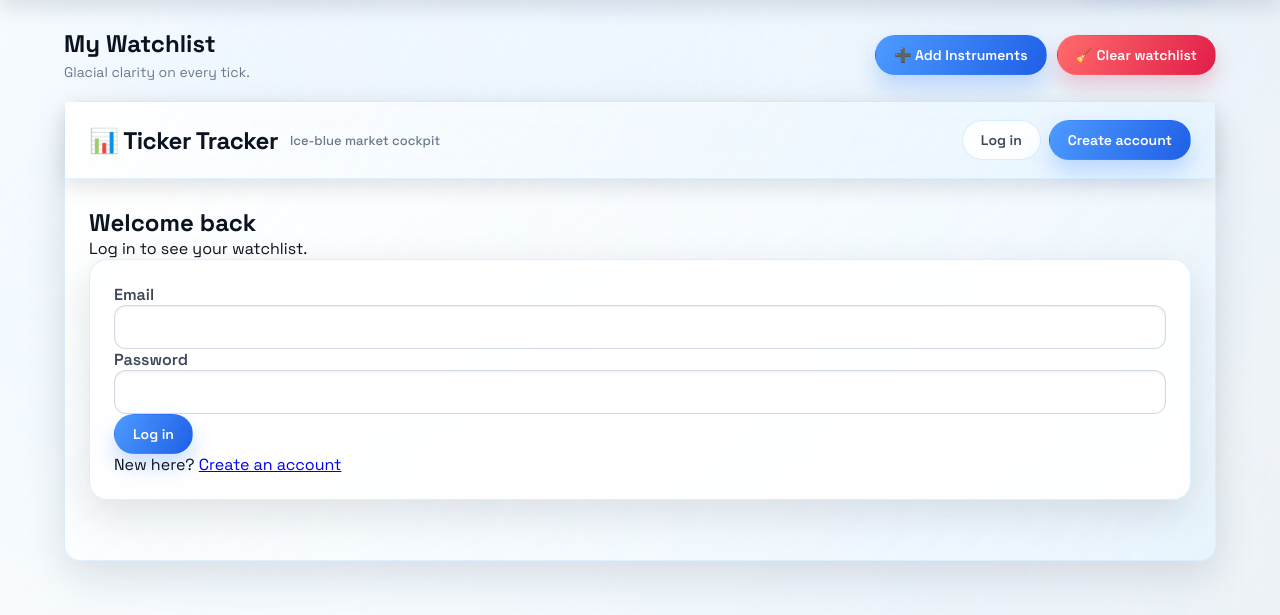
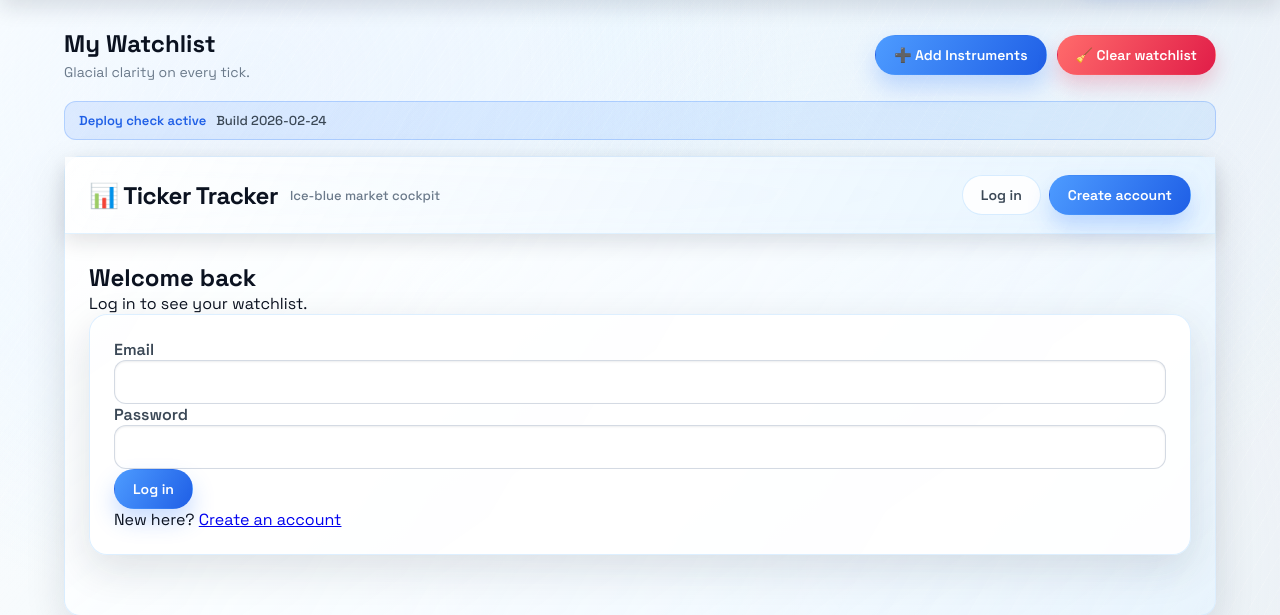
Before and after one commit to jdunnock/TickerTacker, a FastAPI app: template app/templates/dashboard.html in a window 1280 px wide. Shown: the part 77-692 px from the top of the page. Run offline with FastAPI, Linux system fonts and the light colour scheme; the template is opened without the code that fills it, so the values that code supplies are empty; some libraries are stand-ins or nearby versions.

Commit message:
Add deploy check banner

```diff
--- a/app/templates/dashboard.html
+++ b/app/templates/dashboard.html
@@ -56,6 +56,25 @@
     .watchlist-table td {
         padding: 10px 14px;
         font-size: 13px;
+    }
+
+    .deploy-banner {
+        display: flex;
+        align-items: center;
+        gap: 10px;
+        padding: 10px 14px;
+        margin-bottom: 16px;
+        border-radius: 12px;
+        background: linear-gradient(120deg, rgba(47, 123, 255, 0.12), rgba(120, 185, 255, 0.18));
+        border: 1px solid rgba(47, 123, 255, 0.25);
+        color: #1f5fe6;
+        font-weight: 600;
+        font-size: 13px;
+    }
+
+    .deploy-banner span {
+        color: #3b4856;
+        font-weight: 500;
     }
 
     .row-subline {
@@ -223,6 +242,11 @@
     <div id="watchlist-cleared" class="notice notice-success">Watchlist cleared.</div>
     {% endif %}
 
+    <div class="deploy-banner">
+        Deploy check active
+        <span>Build 2026-02-24</span>
+    </div>
+
     <div class="watchlist-panel panel">
         <div id="watchlist-table" data-cache-key="watchlist-{{ current_user.id }}"
             data-cache-ts-key="watchlist-ts-{{ current_user.id }}" hx-post="/api/prices/refresh"
```
